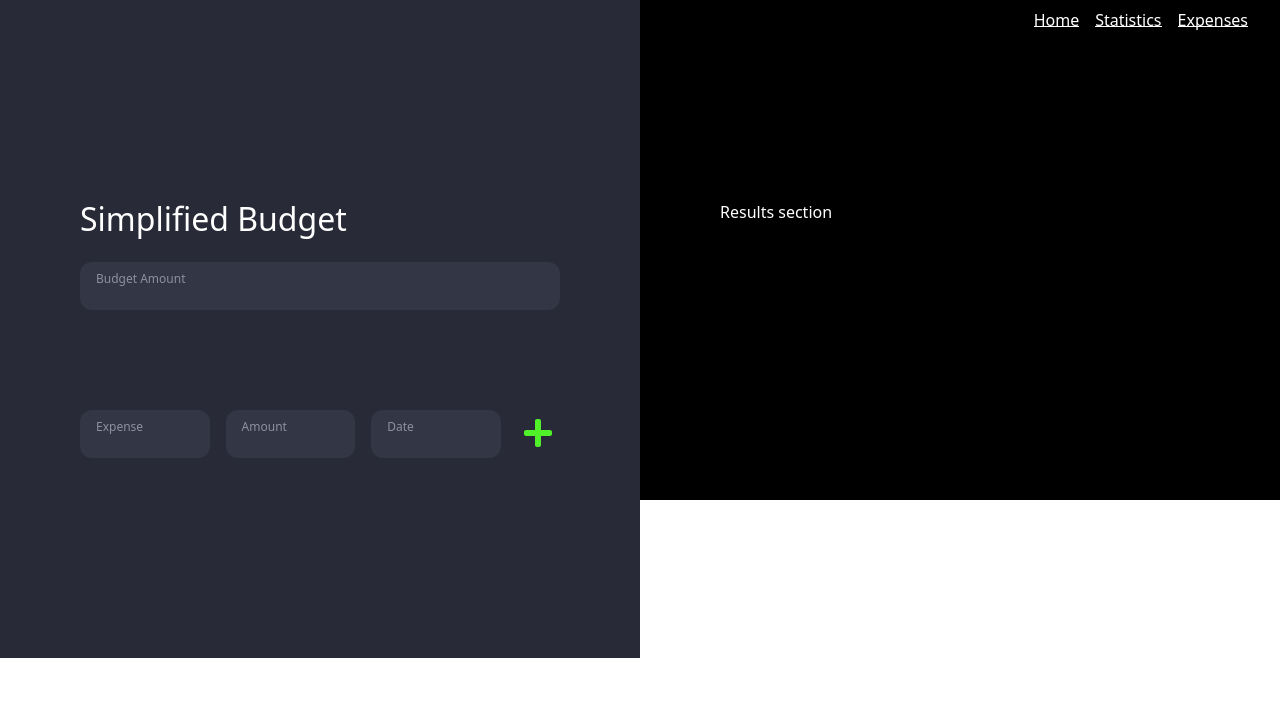
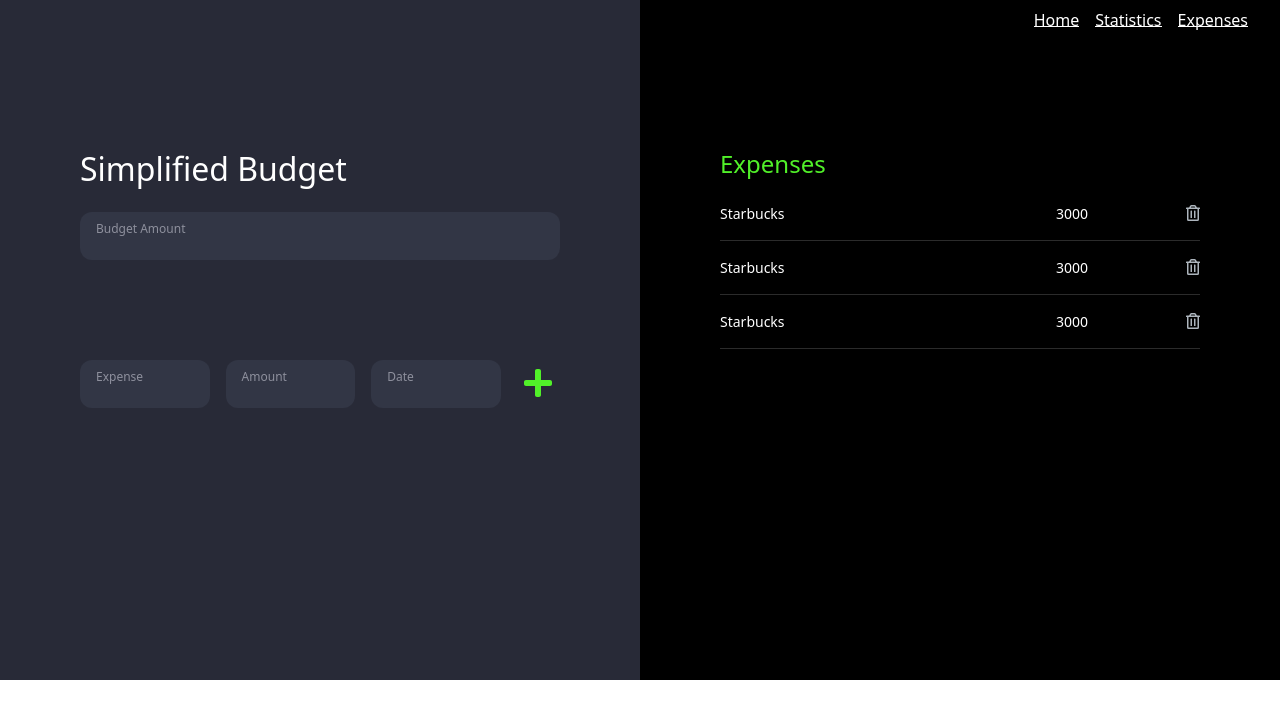
Before and after one commit to sefaozturkmen/my-budget, a React (Create React App) app: page / in a window 1280 px wide. Shown: the top 718 px of the page. Built offline with nearby package versions, Linux system fonts and the light colour scheme.

Commit message:
feature: budgetExpenses section design

```diff
--- a/package.json
+++ b/package.json
@@ -4,6 +4,7 @@
   "private": true,
   "dependencies": {
     "@fortawesome/fontawesome-svg-core": "^1.2.36",
+    "@fortawesome/free-regular-svg-icons": "^5.15.4",
     "@fortawesome/free-solid-svg-icons": "^5.15.4",
     "@fortawesome/react-fontawesome": "^0.1.16",
     "@testing-library/jest-dom": "^5.16.1",
--- /dev/null
+++ b/src/components/BudgetExpenses.js
@@ -0,0 +1,31 @@
+import React from "react";
+import styled from "styled-components";
+
+import ExpenseItem from "./expense/ExpenseItem";
+
+const Box = styled.div`
+  background-color: #000;
+  color: #fff;
+  width: 100%;
+  padding: 150px 80px 0;
+  height: 85vh;
+  h4 {
+    color: #51f129;
+  }
+`;
+
+const ExpenseList = styled.div``;
+
+const BudgetExpenses = () => {
+  return (
+    <Box>
+      <h4>Expenses</h4>
+      <ExpenseList>
+        <ExpenseItem />
+        <ExpenseItem /> <ExpenseItem />
+      </ExpenseList>
+    </Box>
+  );
+};
+
+export default BudgetExpenses;
--- a/src/components/BudgetOperations.js
+++ b/src/components/BudgetOperations.js
@@ -8,7 +8,8 @@
   background-color: #282a37;
   color: #fff;
   width: 100%;
-  padding: 200px 80px;
+  padding: 150px 80px 0;
+  height: 85vh;
   h4 {
     font-size: 32px;
     margin-bottom: 24px;
--- a/src/components/Results.js
+++ /dev/null
@@ -1,15 +0,0 @@
-import React from "react";
-import styled from "styled-components";
-
-const Box = styled.div`
-  background-color: #000;
-  color: #fff;
-  width: 100%;
-  height: 500px;
-  padding: 200px 80px;
-`;
-const Results = () => {
-  return <Box>Results section</Box>;
-};
-
-export default Results;
--- /dev/null
+++ b/src/components/expense/ExpenseItem.js
@@ -0,0 +1,40 @@
+import { faTrashAlt } from "@fortawesome/free-regular-svg-icons";
+import { FontAwesomeIcon } from "@fortawesome/react-fontawesome";
+import React from "react";
+import styled from "styled-components";
+const Item = styled.div`
+  display: grid;
+  grid-template-columns: 70% 27% 3%;
+  padding:16px 0;
+  border-bottom:1px solid rgba(143,143,143, 0.3);
+`;
+
+const ItemName = styled.div`
+  font-size: 14px;
+`;
+const ExpenseAmount = styled.div`
+  display: flex;
+  align-items: center;
+  justify-content: flex-start;
+  font-size: 14px;
+`;
+const DeleteButton = styled.div`
+  display: flex;
+  align-items: center;
+  justify-content: flex-end;
+  cursor:pointer;
+`;
+
+const ExpenseItem = () => {
+  return (
+    <Item>
+      <ItemName>Starbucks</ItemName>
+      <ExpenseAmount>3000</ExpenseAmount>
+      <DeleteButton>
+        <FontAwesomeIcon icon={faTrashAlt} color="#adb5bd" />
+      </DeleteButton>
+    </Item>
+  );
+};
+
+export default ExpenseItem;
--- a/src/pages/Main.js
+++ b/src/pages/Main.js
@@ -2,7 +2,7 @@
 import { Col, Row, Container } from "react-bootstrap";
 
 import BudgetOperations from "../components/BudgetOperations";
-import Results from "../components/Results";
+import BudgetExpenses from "../components/BudgetExpenses";
 
 const Main = () => {
   return (
@@ -12,7 +12,7 @@
           <BudgetOperations />
         </Col>
         <Col sm={6} className="p-0 m-0">
-          <Results />
+          <BudgetExpenses />
         </Col>
       </Row>
     </Container>
```
Also changed, not shown: 1 other file (tests, documents, lock files or other folders).
